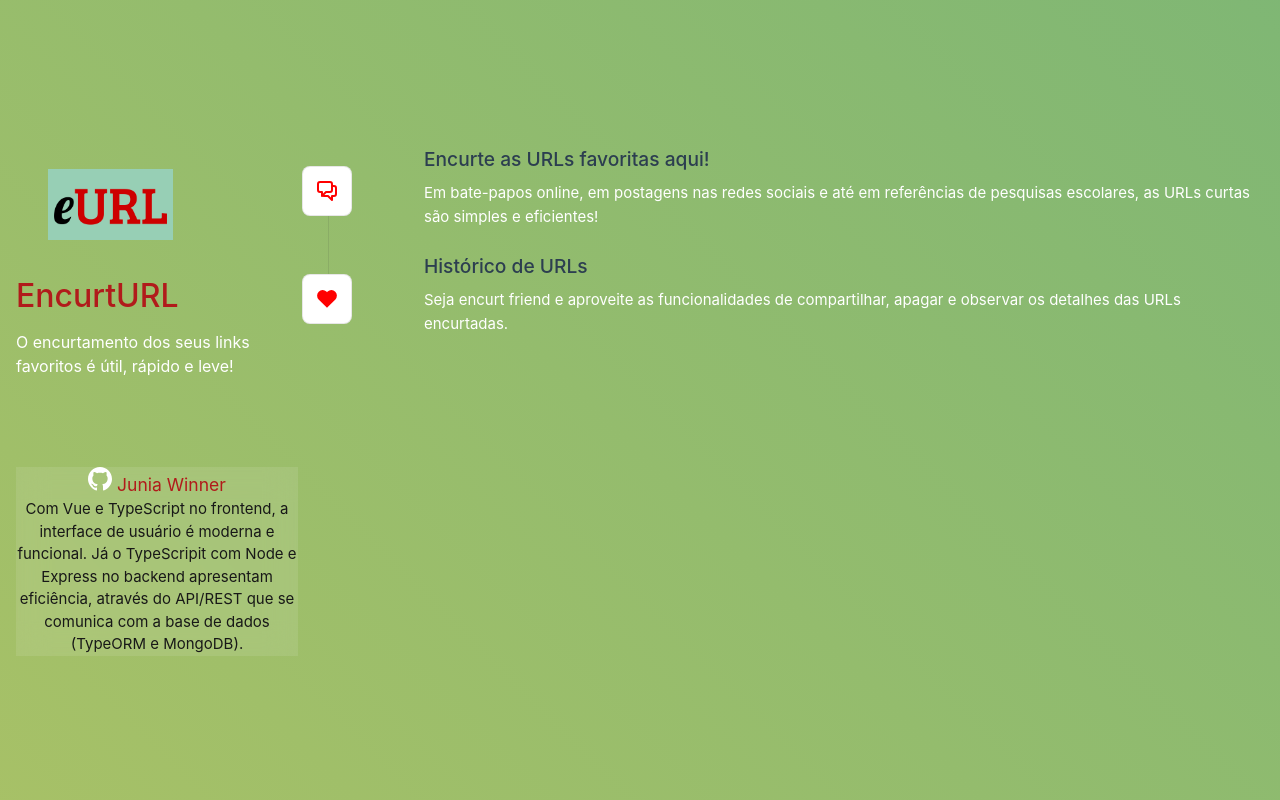
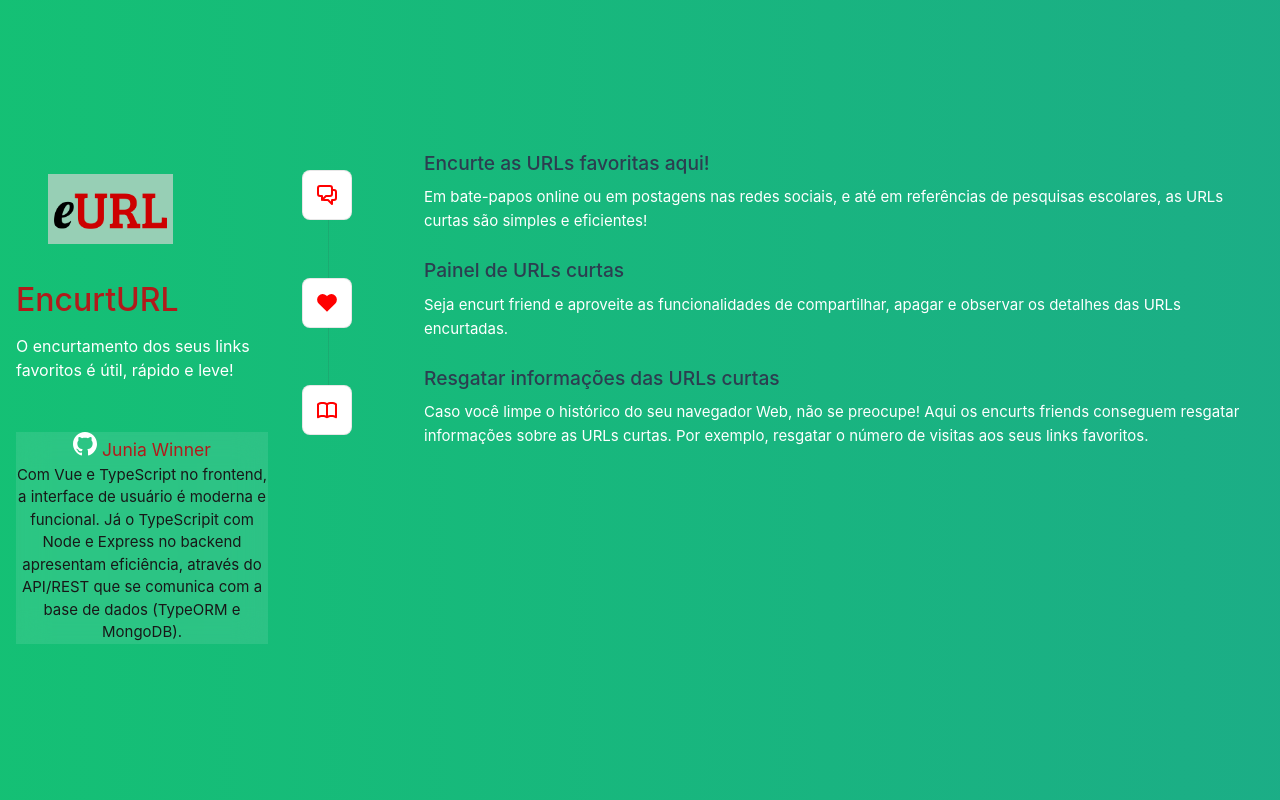
Before and after one commit to juniawinner/encurtURL, a Vue app in the folder frontend/vue-project/: page / in a window 1280 px wide. Built offline with nearby package versions, Linux system fonts and the light colour scheme.

Commit message:
Organizing components and installing dependencies

```diff
--- a/frontend/vue-project/package.json
+++ b/frontend/vue-project/package.json
@@ -8,14 +8,17 @@
     "typecheck": "vue-tsc --noEmit"
   },
   "dependencies": {
+    "axios": "^0.26.1",
     "vue": "^3.2.31"
   },
   "devDependencies": {
+    "@swc/core": "^1.2.160",
     "@types/node": "^16.11.25",
     "@vitejs/plugin-vue": "^2.2.2",
     "@vue/tsconfig": "^0.1.3",
     "typescript": "~4.5.5",
     "vite": "^2.8.4",
+    "vite-plugin-node": "^0.0.18",
     "vue-tsc": "^0.31.4"
   }
 }
--- a/frontend/vue-project/src/App.vue
+++ b/frontend/vue-project/src/App.vue
@@ -1,6 +1,6 @@
 <script setup lang="ts">
-import HelloWorld from './components/HelloWorld.vue'
-import TheWelcome from './components/TheWelcome.vue'
+import Home from './components/Home.vue'
+import TheUrl from './components/TheUrl.vue'
 </script>
 
 <template>
@@ -8,27 +8,12 @@ import TheWelcome from './components/TheWelcome.vue'
     <img alt="EncurtURL logo" class="logo" src="./assets/logo.svg" width="125" />
 
     <div class="wrapper">
-      <HelloWorld msg="EncurtURL" />
-    </div>
-    <div class="github">
-      <article>
-        <h3>
-          <a
-            href="https://github.com/juniawinner"
-            title="Mulher negra e autodidata na teoria-prática sobre Tecnologia"
-          > <img src="./assets/github.svg" alt="GitHub de Junia Winner"> Junia Winner</a>
-        </h3>
-        <p>
-          Com Vue e TypeScript no frontend, a interface de usuário é moderna e funcional.
-          Já o TypeScripit com Node e Express no backend apresentam eficiência,
-          através do API/REST que se comunica com a base de dados (TypeORM e MongoDB).
-        </p>
-      </article>
+      <Home msg="EncurtURL" />
     </div>
   </header>
 
   <main>
-    <TheWelcome />
+    <TheUrl />
   </main>
 </template>
 
@@ -59,14 +44,6 @@ a,
   transition: 0.4s;
 }
 
-article {
-  text-align: center;
-  margin: 10% 0;
-  background-color: rgba(255, 255, 255, 0.100);
-  backdrop-filter: blur(15px);
-  color: var(--vt-c-black);
-}
-
 @media (min-width: 1024px) {
   body {
     display: grid;
@@ -93,7 +70,7 @@ article {
   .logo {
     grid-area: logo;
     text-align: center;
-    margin: 2rem 2rem 2rem 2rem;
+    margin: 2rem 2rem;
   }
 
   header .wrapper {
--- a/frontend/vue-project/src/assets/base.css
+++ b/frontend/vue-project/src/assets/base.css
@@ -71,9 +71,9 @@ body {
   text-rendering: optimizeLegibility;
   -webkit-font-smoothing: antialiased;
   -moz-osx-font-smoothing: grayscale;
-  background: linear-gradient(45deg,#e7d151, #219F94);
-  background-size: 500% 500%;
-  animation: colors 45s ease infinite;
+  background: linear-gradient(90deg,#13c471, #219F94, #cc4a76c4);
+  background-size: 400% 400%;
+  animation: colors 120s ease infinite;
 }
 
 @keyframes colors {
--- a/frontend/vue-project/src/components/HelloWorld.vue
+++ /dev/null
@@ -1,43 +0,0 @@
-<script setup lang="ts">
-defineProps<{
-  msg: string
-}>()
-</script>
-
-<template>
-  <div class="greetings">
-    <h1 class="green">{{ msg }}</h1>
-    <h2>
-      O encurtamento dos seus links favoritos é
-      útil, rápido e leve!
-    </h2>
-  </div>
-</template>
-
-<style scoped>
-h1 {
-  font-weight: 500;
-  font-size: 2.6rem;
-  top: -10px;
-}
-
-h2 {
-  font-size: 1.2rem;
-}
-
-.greetings h1,
-.greetings h2 {
-  text-align: center;
-}
-
-@media (min-width: 1024px) {
-  .greetings h1 {
-    text-align: left;
-    font-size: 2rem;
-  }
-  .greetings h2 {
-    text-align: left;
-    font-size: 1rem;
-  }
-}
-</style>
--- /dev/null
+++ b/frontend/vue-project/src/components/Home.vue
@@ -0,0 +1,68 @@
+<script setup lang="ts">
+defineProps<{
+  msg: string
+}>()
+</script>
+
+<template>
+  <div class="greetings">
+    <h1 class="green">{{ msg }}</h1>
+    <h2>
+      O encurtamento dos seus links favoritos é
+      útil, rápido e leve!
+    </h2>
+  </div>
+  <div class="github">
+    <article>
+      <h3>
+        <a
+          href="https://github.com/juniawinner"
+          title="Mulher negra e autodidata na teoria-prática sobre Tecnologia"
+        >
+          <img src="src/assets/github.svg" alt="GitHub de Junia Winner" /> Junia Winner
+        </a>
+      </h3>
+      <p>
+        Com Vue e TypeScript no frontend, a interface de usuário é moderna e funcional.
+        Já o TypeScripit com Node e Express no backend apresentam eficiência,
+        através do API/REST que se comunica com a base de dados (TypeORM e MongoDB).
+      </p>
+    </article>
+  </div>
+</template>
+
+<style scoped>
+h1 {
+  font-weight: 500;
+  font-size: 2.6rem;
+  top: -10px;
+}
+
+h2 {
+  font-size: 1.2rem;
+}
+
+.greetings h1,
+.greetings h2 {
+  text-align: center;
+}
+
+article {
+  text-align: center;
+  margin: 10% 0;
+  background-color: rgba(255, 255, 255, 0.1);
+  backdrop-filter: blur(15px);
+  color: var(--vt-c-black);
+}
+
+@media (min-width: 1024px) {
+  .greetings h1 {
+    text-align: left;
+    font-size: 2rem;
+  }
+  .greetings h2 {
+    text-align: left;
+    font-size: 1rem;
+  }
+}
+</style>
--- /dev/null
+++ b/frontend/vue-project/src/components/TheUrl.vue
@@ -0,0 +1,39 @@
+<script setup lang="ts">
+import UrlItem from './UrlItem.vue'
+import CommunityIcon from './icons/IconCommunity.vue'
+import SupportIcon from './icons/IconSupport.vue'
+import DocumentationIcon from './icons/IconDocumentation.vue';
+import UrlRoleEncurtarLinks from './UrlRoleEncurtarLinks.vue';
+</script>
+
+<template>
+  <UrlItem>
+    <template #icon>
+      <CommunityIcon />
+    </template>
+    <template #heading>Encurte as URLs favoritas aqui!</template>
+    Em bate-papos online ou em postagens nas redes sociais, e até em referências de pesquisas escolares,
+    as URLs curtas são simples e eficientes!
+    <template>
+      <UrlRoleEncurtarLinks />
+    </template>
+  </UrlItem>
+
+  <UrlItem>
+    <template #icon>
+      <SupportIcon />
+    </template>
+    <template #heading>Painel de URLs curtas</template>
+    Seja encurt friend e aproveite as funcionalidades de compartilhar, apagar e observar os detalhes das URLs encurtadas.
+  </UrlItem>
+
+  <UrlItem>
+    <template #icon>
+      <DocumentationIcon />
+    </template>
+    <template #heading>Resgatar informações das URLs curtas</template>
+    Caso você limpe o histórico do seu navegador Web, não se preocupe! Aqui os encurts friends
+    conseguem resgatar informações sobre as URLs curtas.
+    Por exemplo, resgatar o número de visitas aos seus links favoritos.
+  </UrlItem>
+</template>
--- a/frontend/vue-project/src/components/TheWelcome.vue
+++ /dev/null
@@ -1,24 +0,0 @@
-<script setup lang="ts">
-import WelcomeItem from './WelcomeItem.vue'
-import CommunityIcon from './icons/IconCommunity.vue'
-import SupportIcon from './icons/IconSupport.vue'
-</script>
-
-<template>
-  <WelcomeItem>
-    <template #icon>
-      <CommunityIcon />
-    </template>
-    <template #heading>Encurte as URLs favoritas aqui!</template>
-    Em bate-papos online, em postagens nas redes sociais e até em referências de pesquisas escolares,
-    as URLs curtas são simples e eficientes!
-  </WelcomeItem>
-
-  <WelcomeItem>
-    <template #icon>
-      <SupportIcon />
-    </template>
-    <template #heading>Histórico de URLs</template>
-    Seja encurt friend e aproveite as funcionalidades de compartilhar, apagar e observar os detalhes das URLs encurtadas.
-  </WelcomeItem>
-</template>
--- a/frontend/vue-project/src/components/WelcomeItem.vue
+++ b/frontend/vue-project/src/components/UrlItem.vue
@@ -30,7 +30,7 @@ i {
   width: 32px;
   height: 32px;
 
-  color: red;
+  color: rgb(255, 0, 0);
 }
 
 h3 {
--- /dev/null
+++ b/frontend/vue-project/src/components/UrlRoleEncurtarLinks.vue
@@ -0,0 +1,3 @@
+<script setup lang="ts"></script>
+
+<template></template>
--- /dev/null
+++ b/frontend/vue-project/src/components/icons/IconDocumentation.vue
@@ -0,0 +1,7 @@
+<template>
+  <svg xmlns="http://www.w3.org/2000/svg" width="20" height="17" fill="currentColor">
+    <path
+      d="M11 2.253a1 1 0 1 0-2 0h2zm-2 13a1 1 0 1 0 2 0H9zm.447-12.167a1 1 0 1 0 1.107-1.666L9.447 3.086zM1 2.253L.447 1.42A1 1 0 0 0 0 2.253h1zm0 13H0a1 1 0 0 0 1.553.833L1 15.253zm8.447.833a1 1 0 1 0 1.107-1.666l-1.107 1.666zm0-14.666a1 1 0 1 0 1.107 1.666L9.447 1.42zM19 2.253h1a1 1 0 0 0-.447-.833L19 2.253zm0 13l-.553.833A1 1 0 0 0 20 15.253h-1zm-9.553-.833a1 1 0 1 0 1.107 1.666L9.447 14.42zM9 2.253v13h2v-13H9zm1.553-.833C9.203.523 7.42 0 5.5 0v2c1.572 0 2.961.431 3.947 1.086l1.107-1.666zM5.5 0C3.58 0 1.797.523.447 1.42l1.107 1.666C2.539 2.431 3.928 2 5.5 2V0zM0 2.253v13h2v-13H0zm1.553 13.833C2.539 15.431 3.928 15 5.5 15v-2c-1.92 0-3.703.523-5.053 1.42l1.107 1.666zM5.5 15c1.572 0 2.961.431 3.947 1.086l1.107-1.666C9.203 13.523 7.42 13 5.5 13v2zm5.053-11.914C11.539 2.431 12.928 2 14.5 2V0c-1.92 0-3.703.523-5.053 1.42l1.107 1.666zM14.5 2c1.573 0 2.961.431 3.947 1.086l1.107-1.666C18.203.523 16.421 0 14.5 0v2zm3.5.253v13h2v-13h-2zm1.553 12.167C18.203 13.523 16.421 13 14.5 13v2c1.573 0 2.961.431 3.947 1.086l1.107-1.666zM14.5 13c-1.92 0-3.703.523-5.053 1.42l1.107 1.666C11.539 15.431 12.928 15 14.5 15v-2z"
+    />
+  </svg>
+</template>
```
Also changed, not shown: frontend/vue-project/src/services/api.ts (added, +7 -0 lines), 1 other file (tests, documents, lock files or other folders).
